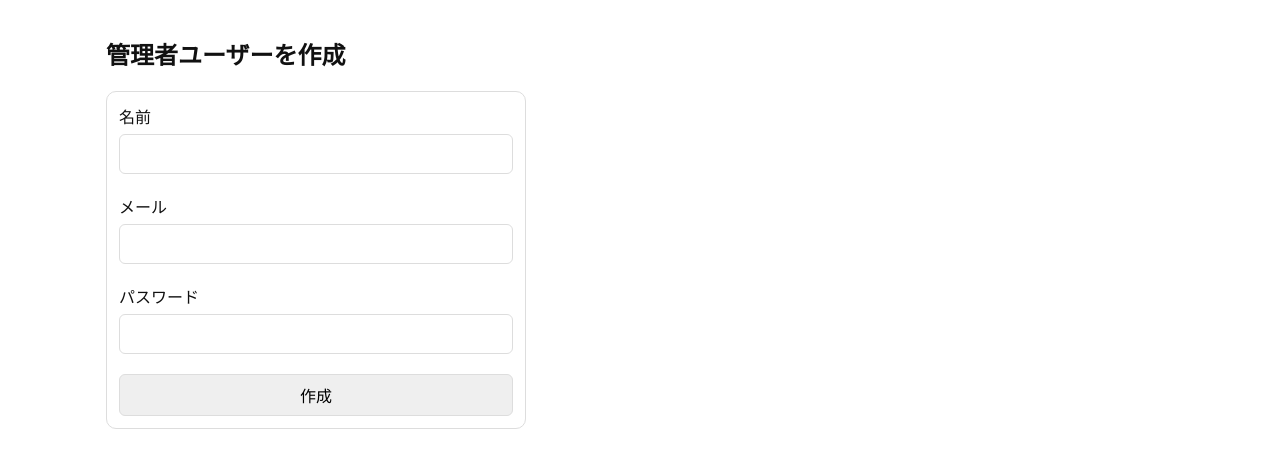
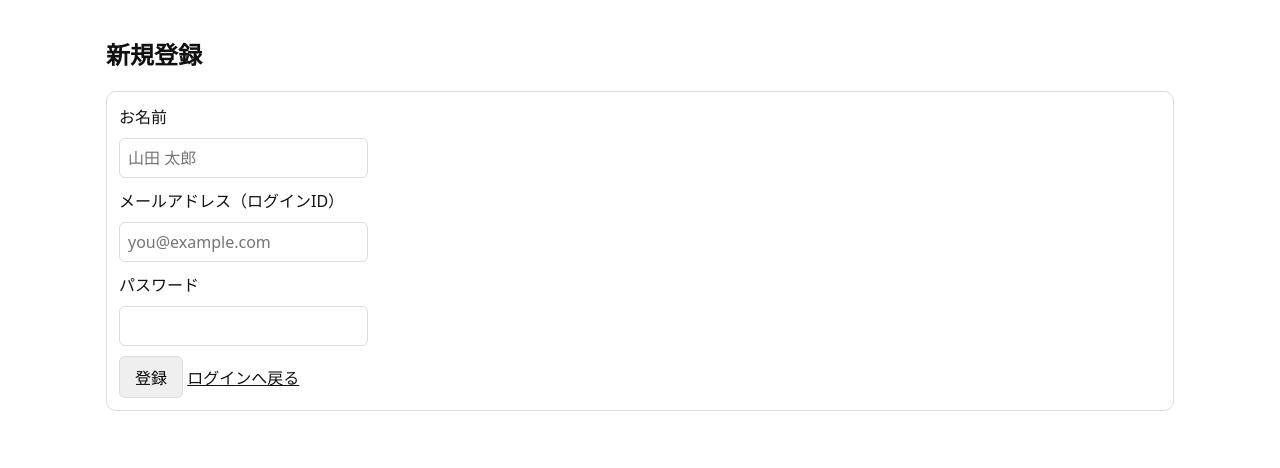
Before and after one commit to GIN-SUNA/inventory-app, a Flask app: page /signup in a window 1280 px wide. Shown: the part 51-519 px from the top of the page. Run offline with Flask 3, Linux system fonts and the light colour scheme.

```diff
--- a/app.py
+++ b/app.py
@@ -256,6 +256,28 @@ def purchase():
 def add_tx_alias():
     return purchase()  # 共通処理に集約
 
+# --- 仕入先追加：テンプレの url_for('add_supplier') に合わせる ---
+@app.route("/add-supplier", methods=["POST"], endpoint="add_supplier")
+@login_required
+def add_supplier():
+    # 必要に応じてフォーム名の差異を吸収
+    name    = first_value(request.form, "supplier_name", "name")
+    contact = first_value(request.form, "contact")
+    email   = first_value(request.form, "email")
+    # いまはダミー：保存は後で実装
+    flash("仕入先を受け付けました。（ダミー：後でDB保存を実装）", "success")
+    return redirect(url_for("index"))  # or url_for("tx_list")
+
+# --- 品目追加：テンプレの url_for('add_item') に合わせる ---
+@app.post("/add-item", endpoint="add_item")
+@login_required
+def add_item():
+    name  = first_value(request.form, "item_name", "name", "item")
+    sku   = first_value(request.form, "sku", "code")
+    note  = first_value(request.form, "note", "memo")
+    # いまはダミー：保存は後で実装
+    flash("品目を受け付けました。（ダミー：後でDB保存を実装）", "success")
+    return redirect(url_for("index"))  # or url_for("tx_list")
 
 # 任意：履歴画面（既存テンプレがあれば表示）
 @app.get("/purchases", endpoint="purchases_list")  # ★ エイリアス名をテンプレに合わせる
--- a/templates/auth_register.html
+++ b/templates/auth_register.html
@@ -1,17 +1,32 @@
 {% extends "base.html" %}
-{% block title %}管理者ユーザー作成{% endblock %}
 {% block content %}
-<h2>管理者ユーザーを作成</h2>
-<form action="{{ url_for('register_post') }}" method="post" class="card" style="max-width:420px">
-  <label>名前
-    <input type="text" name="name" required>
-  </label>
-  <label>メール
-    <input type="email" name="email" required>
-  </label>
-  <label>パスワード
-    <input type="password" name="password" required>
-  </label>
-  <button type="submit">作成</button>
+<h2>新規登録</h2>
+
+<form method="post" action="{{ url_for('register_post') }}" class="card">
+  <div class="field">
+    <label for="name">お名前</label>
+    <input id="name" name="name" type="text" placeholder="山田 太郎" required>
+  </div>
+
+  <div class="field">
+    <label for="email">メールアドレス（ログインID）</label>
+    <input id="email" name="email" type="email" placeholder="you@example.com" required>
+  </div>
+
+  <div class="field">
+    <label for="password">パスワード</label>
+    <input id="password" name="password" type="password" required>
+  </div>
+
+  <div class="actions">
+    <button type="submit">登録</button>
+    <a href="{{ url_for('login') }}" class="link">ログインへ戻る</a>
+  </div>
 </form>
+
+{% if config.get('REQUIRE_EMAIL_VERIFY', False) %}
+<p class="muted">
+  ※ 登録後に確認メールが送信されます。メール内のリンクを開くまでログインできません。
+</p>
+{% endif %}
 {% endblock %}
```
Also changed, not shown: templates/auth_login.html (+24 -10 lines).
